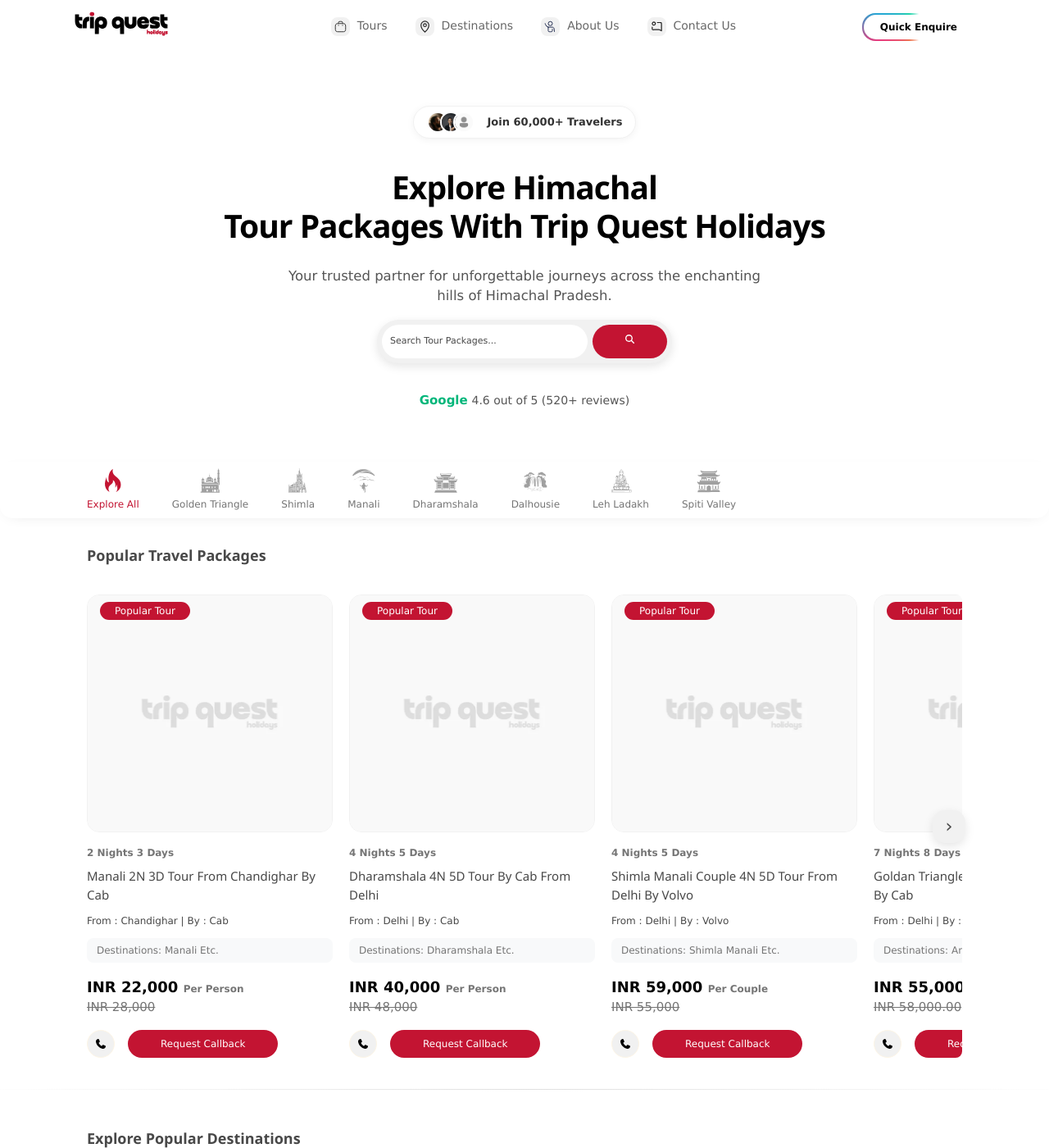
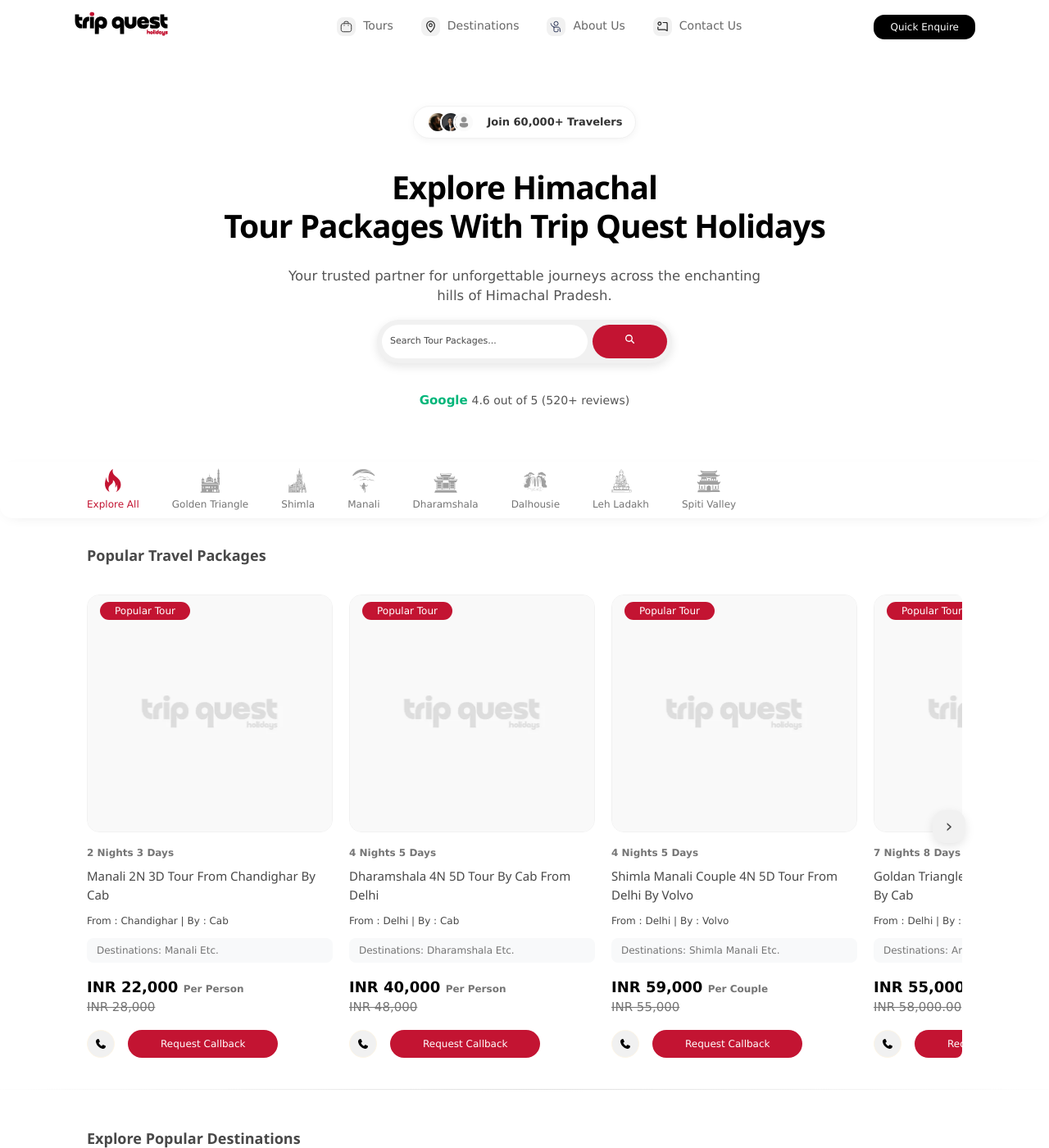
Before and after one commit to VikasLazarus/AURA, a Jekyll site: the page built from index.md, in a window 1280 px wide and 1400 px high. Shown: the whole window at 82% size. Built offline with Jekyll 4.4.1, drawn with Linux system fonts in a browser that asks for light colours.

Commit message:
Auto-publish update: 2026-07-14 11:57:59

```diff
--- a/_includes/nav.html
+++ b/_includes/nav.html
@@ -67,66 +67,11 @@
         Contact Us</div>
       </a>
     </div>
-<style>
- /* 1. The Outer Wrapper */
-.gradient-border-wrapper {
-  position: relative;
-  display: inline-flex; /* Keeps the wrapper tight around the button */
-  padding: 3px; /* This controls the border thickness */
-  border-radius: 16px; /* Outer curve */
-  overflow: hidden;
-  z-index: 1; /* Creates a stacking context so the gradient stays behind */
-}
 
-/* 2. The Spinning Gradient (Behind the button) */
-.gradient-border-wrapper::before {
-  content: "";
-  position: absolute;
-  top: -50%;
-  left: -50%;
-  width: 200%;
-  height: 200%;
-  /* Conic gradient creates a sweeping radar-like color circle */
-  background: conic-gradient(
-    transparent,
-    #ee7752,
-    #e73c7e,
-    #23a6d5,
-    #23d5ab,
-    transparent 50%
-  );
-  animation: border-spin 3s linear infinite;
-  z-index: -1; /* Puts the gradient safely behind the inner button */
-}
+    <div style="display:flex; align-items:center; gap: 15px;">
 
-/* 3. The Inner Button */
-.inner-button {
-  background: #111; /* Solid color to hide the middle of the gradient */
-  color: white;
-  border: none;
-  padding: 12px 28px;
-  font-size: 16px;
-  font-weight: bold;
+      <button onclick="document.getElementById('id01').style.display='block'" class="w3-button nav-link w3-black w3-small w3-hover-dark-gray" style="border-radius: 13px; padding: 6px 20px;">Quick Enquire</button>
 
-  cursor: pointer;
-  transition: background 0.2s ease;
-}
-
-.inner-button:hover {
-  background: #222;
-}
-
-/* 4. The Animation */
-@keyframes border-spin {
-  100% {
-    transform: rotate(360deg);
-  }
-}
-</style>
-    <div style="display:flex; align-items:center; gap: 15px;">
-      <div class="w3-row w3-round-xxlarge gradient-border-wrapper" style="padding: 2px;">
-      <button onclick="document.getElementById('id01').style.display='block'" class="w3-button inner-button w3-round-xxlarge nav-link w3-white w3-small w3-hover-dark-gray" style="padding: 6px 20px;">Quick Enquire</button>
-    </div>
     </div>
 
     <div class="w3-bar-item w3-right w3-hide-large w3-hide-medium" style="padding-left: 12px;">
```
